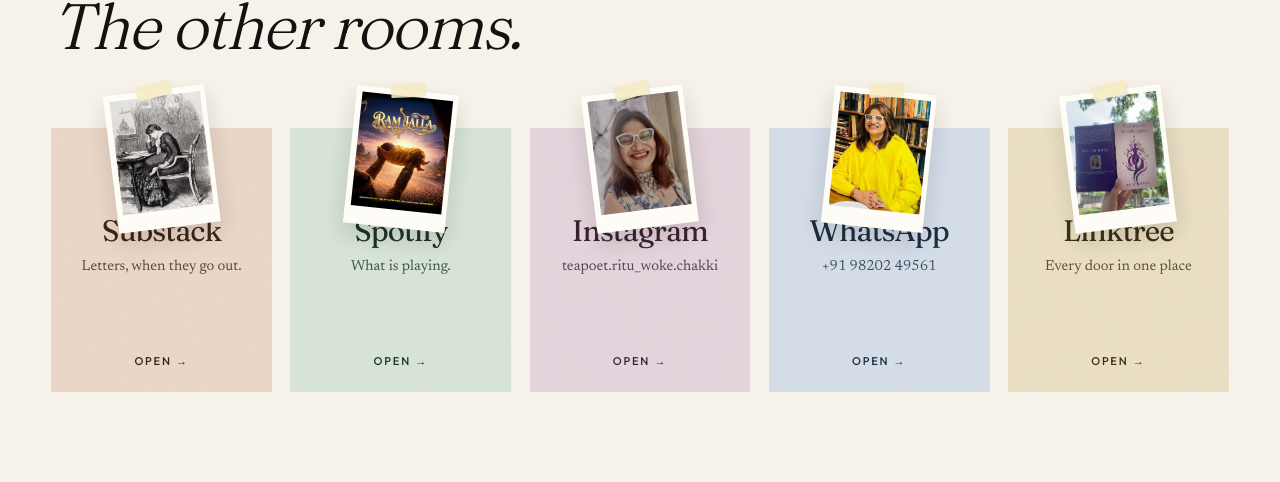
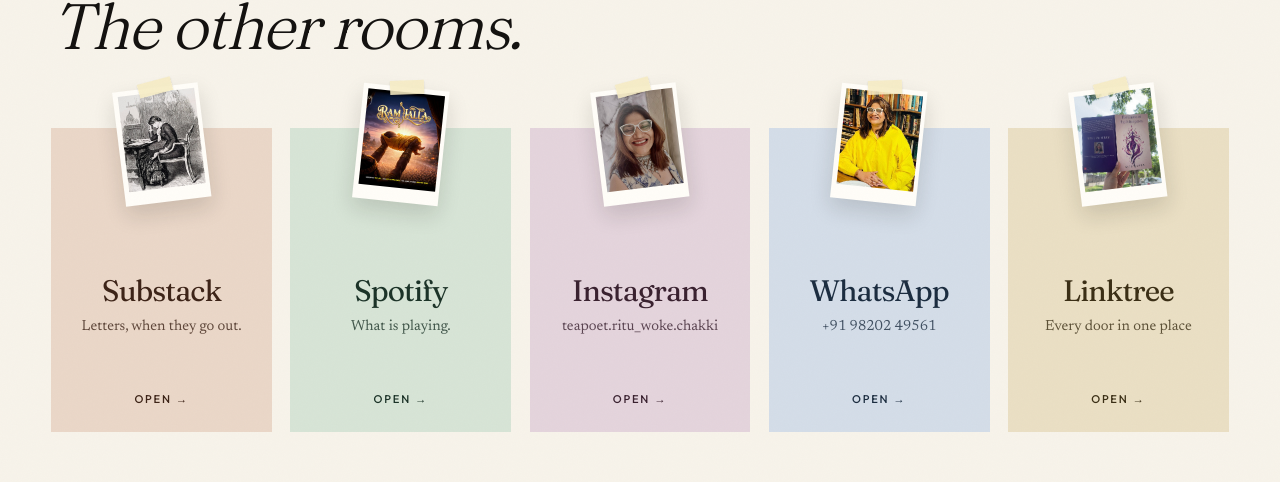
Before and after one commit to minakshi2517/RITUGUPTA, a Next.js app: page /links in a window 1280 px wide. Shown: the part 189-671 px from the top of the page. Built offline with nearby package versions, Linux system fonts and the light colour scheme; no server answers.

Commit message:
Drop the clip-card titles below the polaroids.
Co-authored-by: Cursor <cursoragent@cursor.com>

```diff
--- a/app/globals.css
+++ b/app/globals.css
@@ -408,8 +408,8 @@ body::before {
   position: relative;
   display: flex;
   flex-direction: column;
-  min-height: 16.5rem;
-  padding: 5.5rem 1.15rem 1.4rem;
+  min-height: 19rem;
+  padding: 9.25rem 1.15rem 1.5rem;
   text-align: center;
   transition: transform 0.45s var(--ease);
 }
@@ -420,10 +420,11 @@ body::before {
 
 .clip-photo {
   position: absolute;
-  top: -2.4rem;
+  top: -2.6rem;
   left: 50%;
-  width: 6.4rem;
-  padding: 0.35rem 0.35rem 1.15rem;
+  z-index: 2;
+  width: 5.4rem;
+  padding: 0.3rem 0.3rem 0.9rem;
   background: #fffdf8;
   box-shadow: 0 10px 22px rgba(20, 18, 16, 0.14);
 }
```
